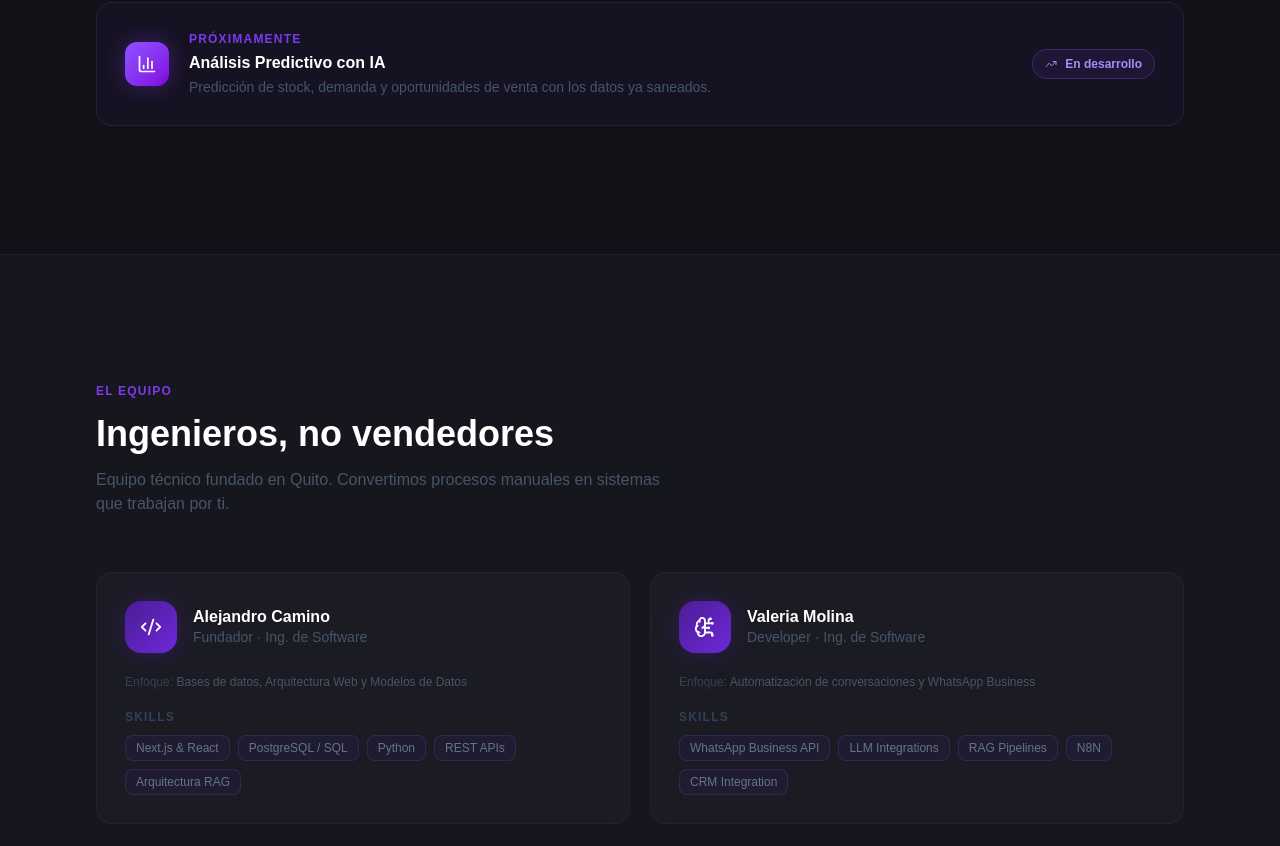
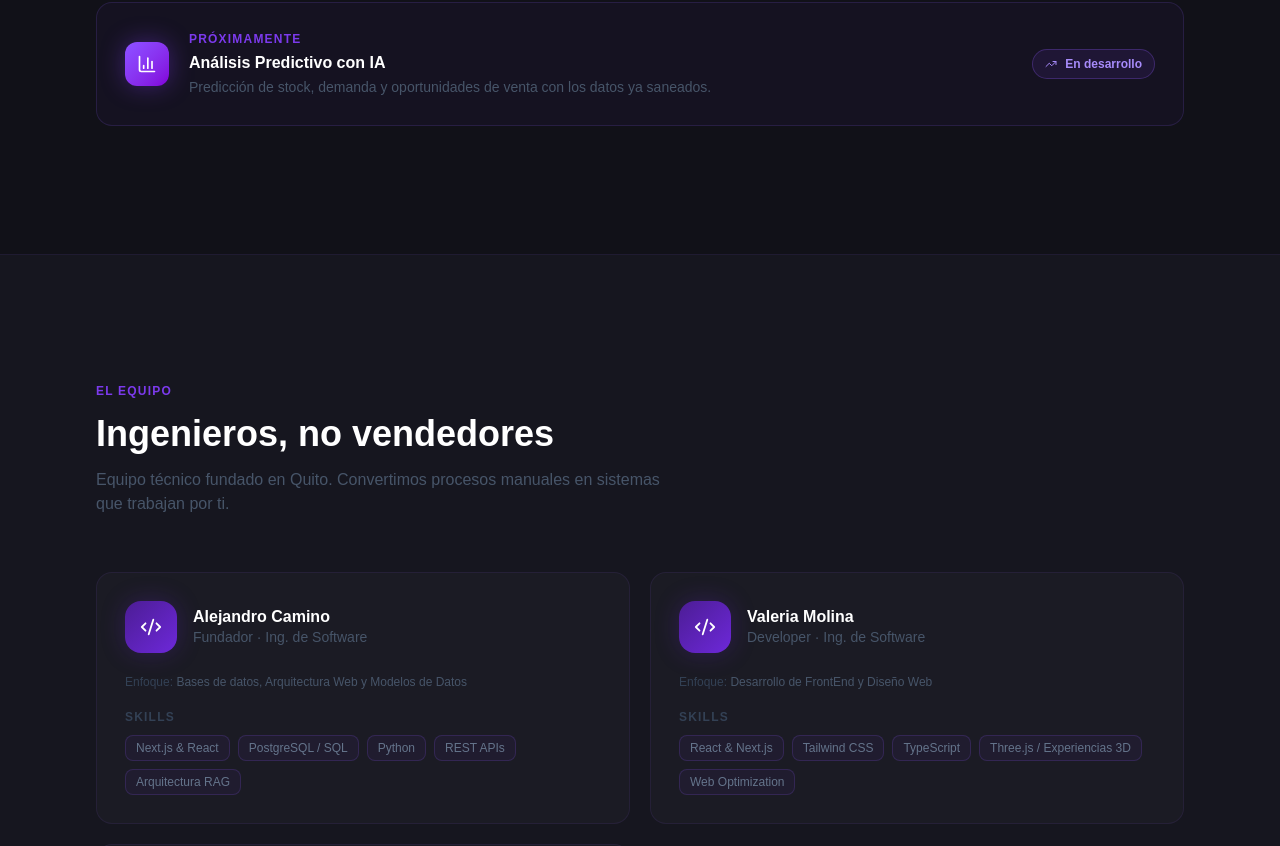
Before and after one commit to Draxmox/lumina-web, a Next.js app: page / in a window 1280 px wide. Shown: the part 1944-2790 px from the top of the page. Built offline with nearby package versions, Linux system fonts and the light colour scheme.

Commit message:
Update page.tsx

```diff
--- a/app/page.tsx
+++ b/app/page.tsx
@@ -71,6 +71,12 @@ const TEAM = [
   },
   {
     name: "Valeria Molina", role: "Developer · Ing. de Software",
+    focus: "Desarrollo de FrontEnd y Diseño Web",
+    skills: ["React & Next.js", "Tailwind CSS", "TypeScript", "Three.js / Experiencias 3D", "Web Optimization"],
+    icon: Code2,
+  },
+  {
+    name: "David Panchi", role: "Especialista en Chatbots · Ing. Automatización y Robotica",
     focus: "Automatización de conversaciones y WhatsApp Business",
     skills: ["WhatsApp Business API", "LLM Integrations", "RAG Pipelines", "N8N", "CRM Integration"],
     icon: BrainCircuit,
```
